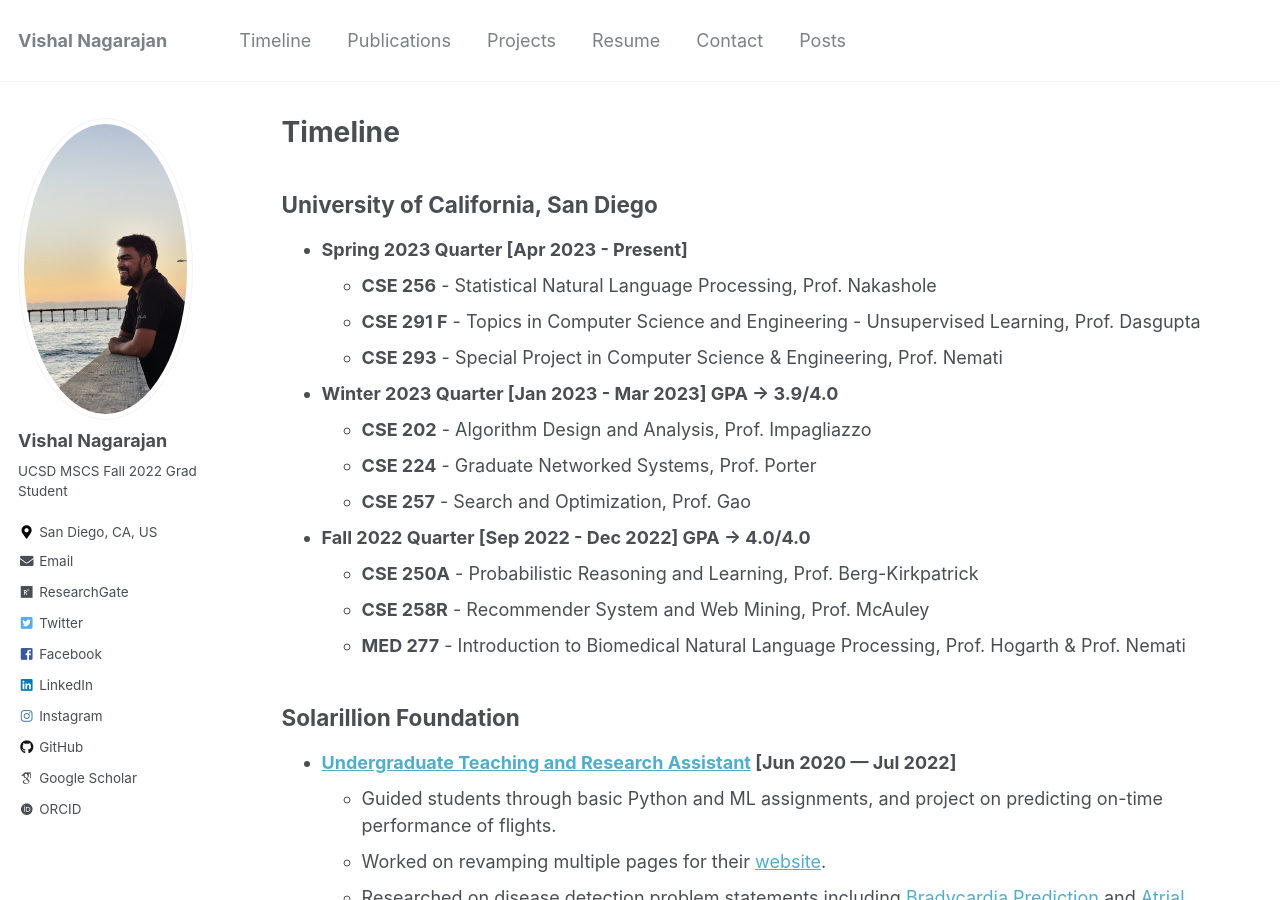
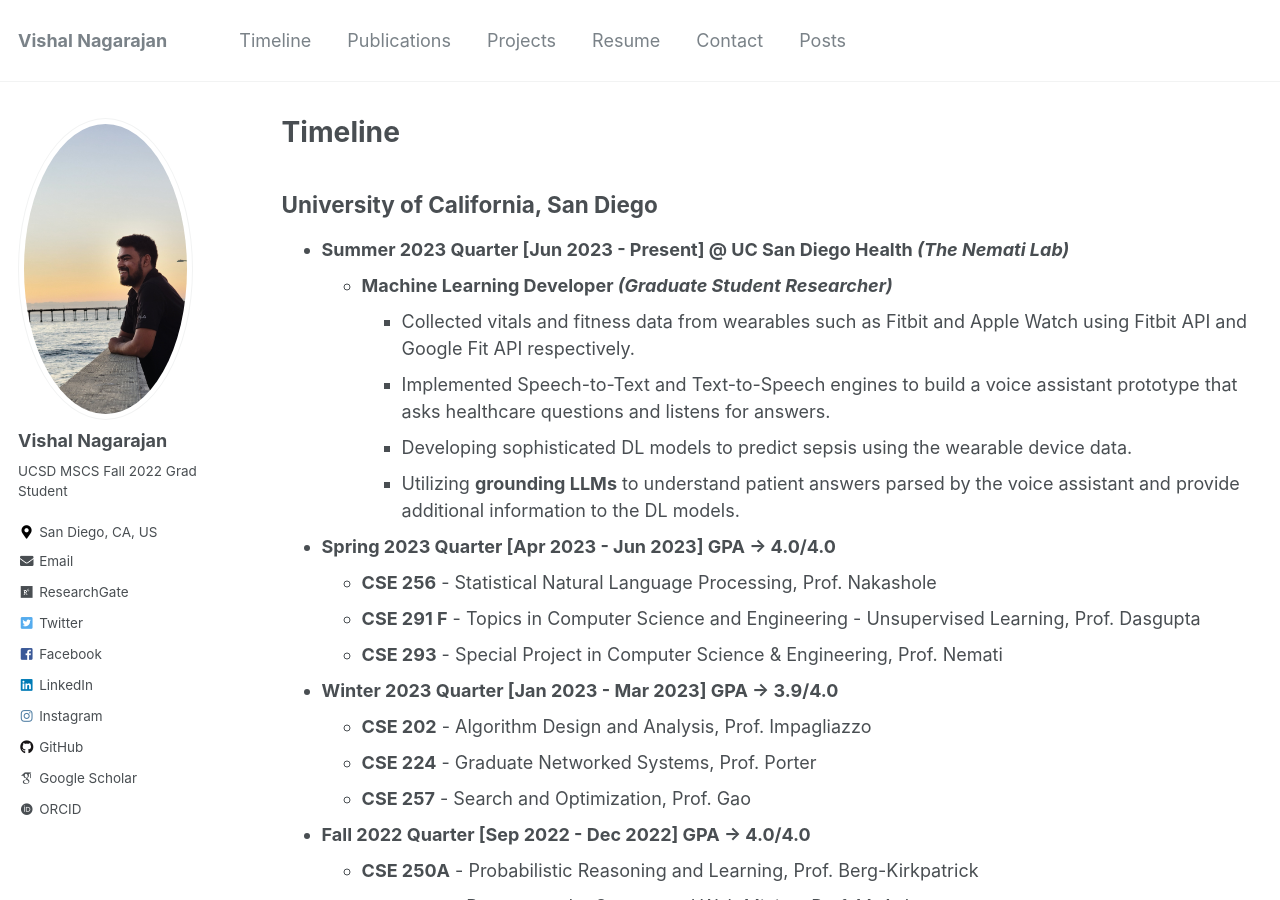
Before and after one commit to vishaln15/vishaln15.github.io, a Jekyll site: the page built from _pages/timeline.md, in a window 1280 px wide and 900 px high. Built offline with Jekyll 4.4.1, drawn with Linux system fonts in a browser that asks for light colours; some web fonts are replaced.

Commit message:
Updated Timeline

```diff
--- a/_pages/timeline.md
+++ b/_pages/timeline.md
@@ -8,7 +8,18 @@ author_profile: true
 {% include base_path %}
 <h2>University of California, San Diego</h2>
 <ul>
-<li style="font-weight: bold">Spring 2023 Quarter [Apr 2023 - Present]</li>
+<li style="font-weight: bold">Summer 2023 Quarter [Jun 2023 - Present] @ UC San Diego Health <i>(The Nemati Lab)</i></li>
+<ul>
+        <li><b>Machine Learning Developer <i>(Graduate Student Researcher)</i></b></li>
+        <ul>
+            <li>Collected vitals and fitness data from wearables such as Fitbit and Apple Watch using Fitbit API and Google Fit API respectively.</li>
+            <li>Implemented Speech-to-Text and Text-to-Speech engines to build a voice assistant prototype that asks healthcare questions and listens for answers.</li>
+            <li>Developing sophisticated DL models to predict sepsis using the wearable device data.</li>
+            <li>Utilizing <b>grounding LLMs</b> to understand patient answers parsed by the voice assistant and provide additional information to the DL models.</li>
+        </ul>
+</ul>
+
+<li style="font-weight: bold">Spring 2023 Quarter [Apr 2023 - Jun 2023] <b>GPA -> 4.0/4.0</b></li>
     <ul>
         <li><b>CSE 256</b> - Statistical Natural Language Processing, Prof. Nakashole</li>
         <li><b>CSE 291 F</b> - Topics in Computer Science and Engineering - Unsupervised Learning, Prof. Dasgupta</li>
```
